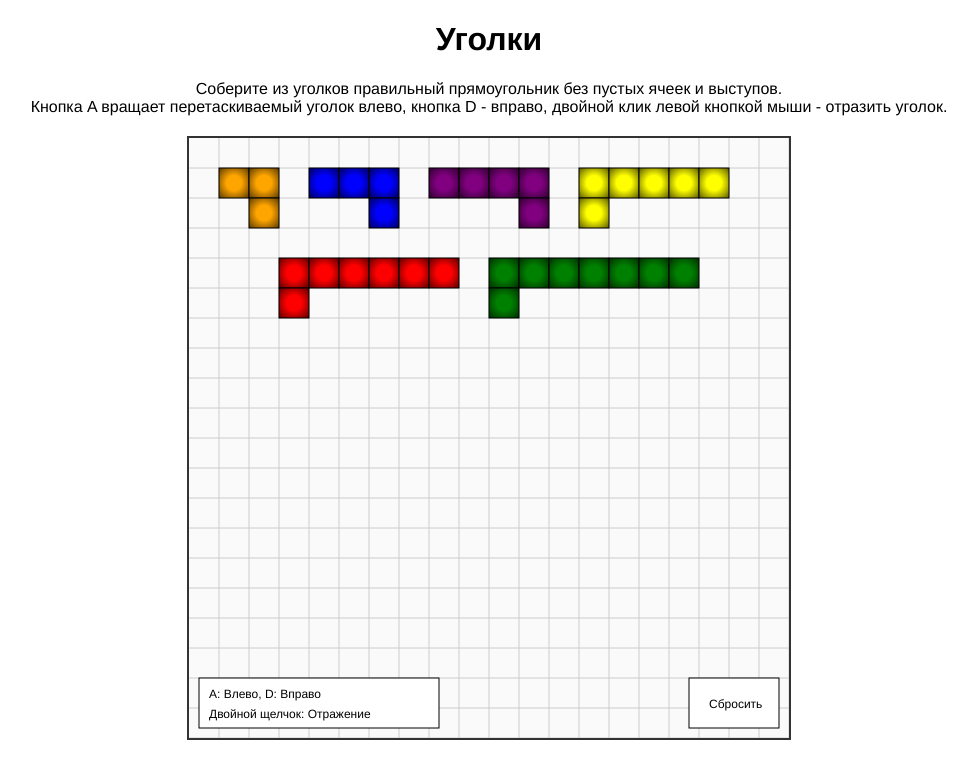
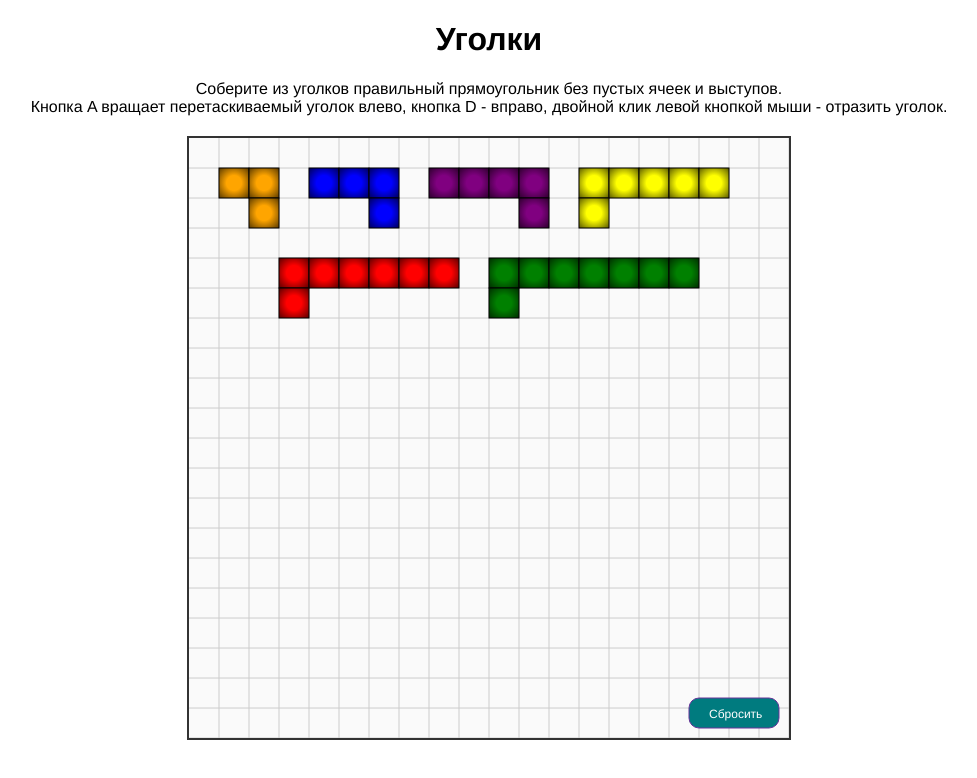
Before and after one commit to lissizza/corners-polimino, a Vue app: page / in a window 1280 px wide. Shown: the top 778 px of the page, without its empty margins (151-1128 px from the left). Built offline with nearby package versions, Linux system fonts and the light colour scheme.

Commit message:
change tooltip and reset button

```diff
--- a/src/App.vue
+++ b/src/App.vue
@@ -42,17 +42,11 @@
           />
         </g>
 
-        <!-- Controls hint at the bottom left corner -->
-        <g class="controls-hint">
-          <rect x="10" :y="svgHeight - 60" width="240" height="50" fill="#fff" stroke="#000" />
-          <text x="20" :y="svgHeight - 40" font-size="12" fill="#000">A: Влево, D: Вправо</text>
-          <text x="20" :y="svgHeight - 20" font-size="12" fill="#000">Двойной щелчок: Отражение</text>
-        </g>
 
         <!-- Reset button in the bottom right corner -->
         <g class="reset-button">
-          <rect x="500" :y="svgHeight - 60" width="90" height="50" fill="#fff" stroke="#000" @click="resetPieces" />
-          <text x="520" :y="svgHeight - 30" font-size="12" fill="#000" @click="resetPieces">Сбросить</text>
+          <rect x="500" :y="svgHeight - 40" width="90" height="30" rx="10" ry="10" fill="#007b7f" stroke="#663399" stroke-width="1" @click="resetPieces" />
+          <text x="520" :y="svgHeight - 20" font-size="12" fill="#fff" @click="resetPieces">Сбросить</text>
         </g>
       </svg>
 
--- a/src/components/PuzzlePiece.vue
+++ b/src/components/PuzzlePiece.vue
@@ -25,6 +25,14 @@
       stroke="#000"
     />
   </g>
+
+  <!-- Tooltip -->
+  <g class="tooltip" v-if="isDragging">
+    <rect x="10" y="560" width="30" height="30" rx="10" ry="10" fill="#007b7f" stroke="#663399" stroke-width="1"/>
+    <text x="15" y="580" font-size="12" fill="#fff">A ↺</text>
+    <rect x="50" y="560" width="30" height="30" rx="10" ry="10" fill="#007b7f" stroke="#663399" stroke-width="1"/>
+    <text x="55" y="580" font-size="12" fill="#fff">D ↻</text>
+  </g>
 </template>
 
 <script>
@@ -44,10 +52,8 @@ export default {
   },
   emits: ['update-piece'],
   setup(props, { emit }) {
-
     const isDragging = ref(false);
     const draggingPosition = ref(null);
-
     const rotation = ref(props.piece.rotation || 0);
     const isReflected = ref(props.piece.isReflected || false);
 
@@ -103,11 +109,11 @@ export default {
       window.addEventListener('mouseup', onMouseUp);
     };
 
-    // Обработчик двойного клика для отражения фигурки
+    // Double-click handler for reflecting the piece
     const onDoubleClick = () => {
       isReflected.value = !isReflected.value;
 
-      // Обновление состояния фигуры после отражения
+      // Update piece state after reflection
       emit('update-piece', {
         ...props.piece,
         isReflected: isReflected.value,
```
